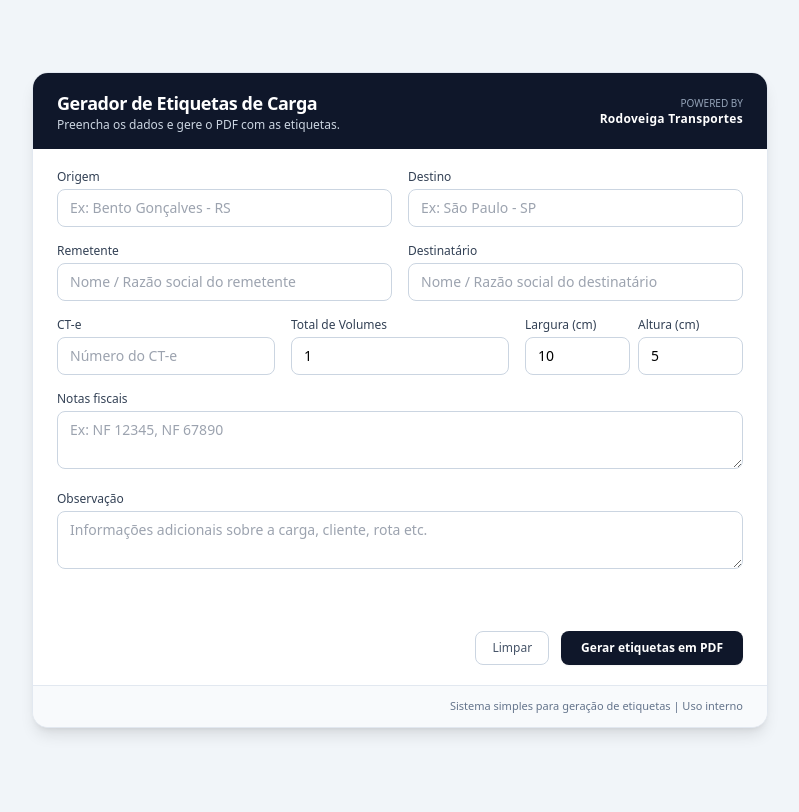
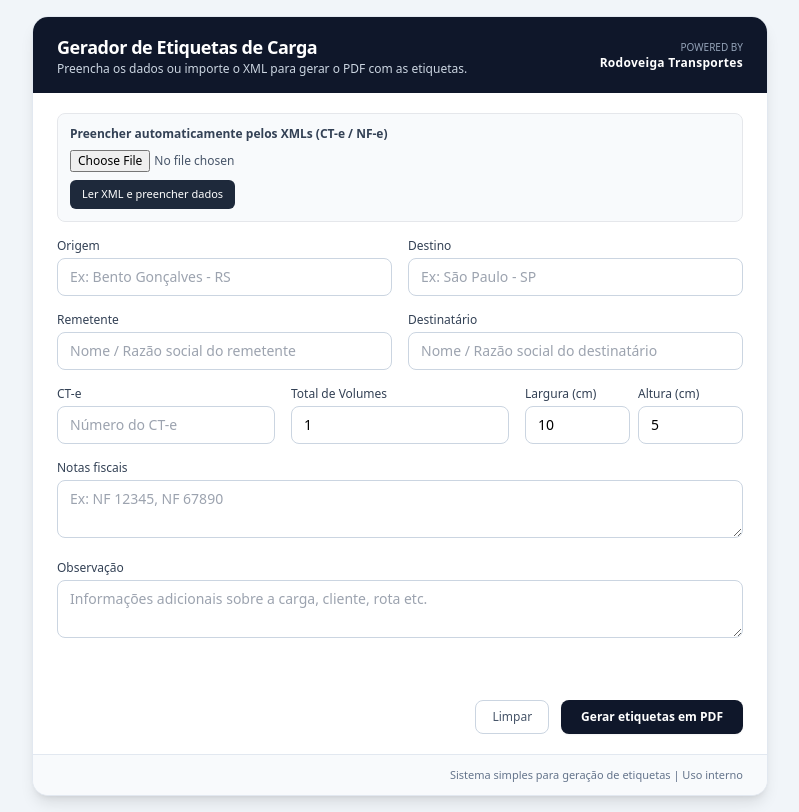
Before and after one commit to Cristian221017/gerador-etiquetas, a Flask app: page / in a window 1280 px wide. Shown: the whole page, without its empty margins (240-1039 px from the left). Before the commit the page ends 735 px from the top, so only its background shows below. Run offline with Flask 3, Linux system fonts and the light colour scheme; some libraries are stand-ins or nearby versions.

Commit message:
Implement XML import for automatic data filling
Added functionality to import XML data for automatic form filling.

```diff
--- a/templates/index.html
+++ b/templates/index.html
@@ -18,7 +18,7 @@
               Gerador de Etiquetas de Carga
             </h1>
             <p class="text-xs text-slate-300">
-              Preencha os dados e gere o PDF com as etiquetas.
+              Preencha os dados ou importe o XML para gerar o PDF com as etiquetas.
             </p>
           </div>
           <div class="text-right">
@@ -29,6 +29,29 @@
 
         <main class="px-6 py-5">
           <form id="etiqueta-form" class="space-y-4">
+            <!-- Bloco: Importar XML -->
+            <div class="border rounded-lg p-3 bg-slate-50 space-y-2">
+              <p class="text-xs font-semibold text-slate-700">
+                Preencher automaticamente pelos XMLs (CT-e / NF-e)
+              </p>
+              <input
+                type="file"
+                id="xml-file"
+                accept=".xml"
+                class="w-full text-xs text-slate-600"
+              />
+              <div class="flex items-center gap-3">
+                <button
+                  type="button"
+                  id="btn-preencher-xml"
+                  class="px-3 py-1.5 rounded-md text-[11px] font-medium bg-slate-800 text-white hover:bg-slate-700 transition"
+                >
+                  Ler XML e preencher dados
+                </button>
+                <p id="status-xml" class="text-[11px] text-slate-500"></p>
+              </div>
+            </div>
+
             <!-- Linha: Origem / Destino -->
             <div class="grid grid-cols-1 md:grid-cols-2 gap-4">
               <div>
@@ -85,7 +108,7 @@
               </div>
             </div>
 
-            <!-- Linha: CTE / Total de Volumes -->
+            <!-- Linha: CTE / Total de Volumes / Tamanho etiqueta -->
             <div class="grid grid-cols-1 md:grid-cols-3 gap-4">
               <div>
                 <label class="block text-xs font-medium text-slate-700 mb-1"
@@ -201,6 +224,73 @@
       const form = document.getElementById("etiqueta-form");
       const statusEl = document.getElementById("status");
 
+      const xmlInput = document.getElementById("xml-file");
+      const xmlBtn = document.getElementById("btn-preencher-xml");
+      const statusXml = document.getElementById("status-xml");
+
+      // Ler XML e preencher campos
+      if (xmlBtn) {
+        xmlBtn.addEventListener("click", async () => {
+          if (!xmlInput.files || xmlInput.files.length === 0) {
+            statusXml.textContent = "Selecione um arquivo XML primeiro.";
+            statusXml.classList.remove("text-green-600");
+            statusXml.classList.add("text-red-500");
+            return;
+          }
+
+          const file = xmlInput.files[0];
+          const formData = new FormData();
+          formData.append("xml_file", file);
+
+          statusXml.textContent = "Lendo XML...";
+          statusXml.classList.remove("text-red-500", "text-green-600");
+
+          try {
+            const resp = await fetch("/parse_xml", {
+              method: "POST",
+              body: formData,
+            });
+
+            const data = await resp.json();
+            if (!resp.ok) {
+              statusXml.textContent = data?.erro || "Falha ao interpretar XML.";
+              statusXml.classList.add("text-red-500");
+              return;
+            }
+
+            // Preenche os campos do formulário com o retorno
+            const setVal = (name, value) => {
+              const el = document.querySelector(`[name="${name}"]`);
+              if (el && value !== undefined && value !== null && value !== "") {
+                el.value = value;
+              }
+            };
+
+            setVal("origem", data.origem);
+            setVal("destino", data.destino);
+            setVal("remetente", data.remetente);
+            setVal("destinatario", data.destinatario);
+            setVal("cte", data.cte);
+            setVal("nfs", data.nfs);
+            setVal("obs", data.obs);
+            setVal("total_volumes", data.total_volumes);
+            setVal("largura", data.largura);
+            setVal("altura", data.altura);
+
+            statusXml.textContent =
+              "XML interpretado com sucesso. Dados preenchidos!";
+            statusXml.classList.remove("text-red-500");
+            statusXml.classList.add("text-green-600");
+          } catch (e) {
+            console.error(e);
+            statusXml.textContent = "Erro inesperado ao interpretar XML.";
+            statusXml.classList.remove("text-green-600");
+            statusXml.classList.add("text-red-500");
+          }
+        });
+      }
+
+      // Envio normal do formulário para gerar o PDF
       form.addEventListener("submit", async (e) => {
         e.preventDefault();
         statusEl.textContent = "Gerando PDF, aguarde...";
```
